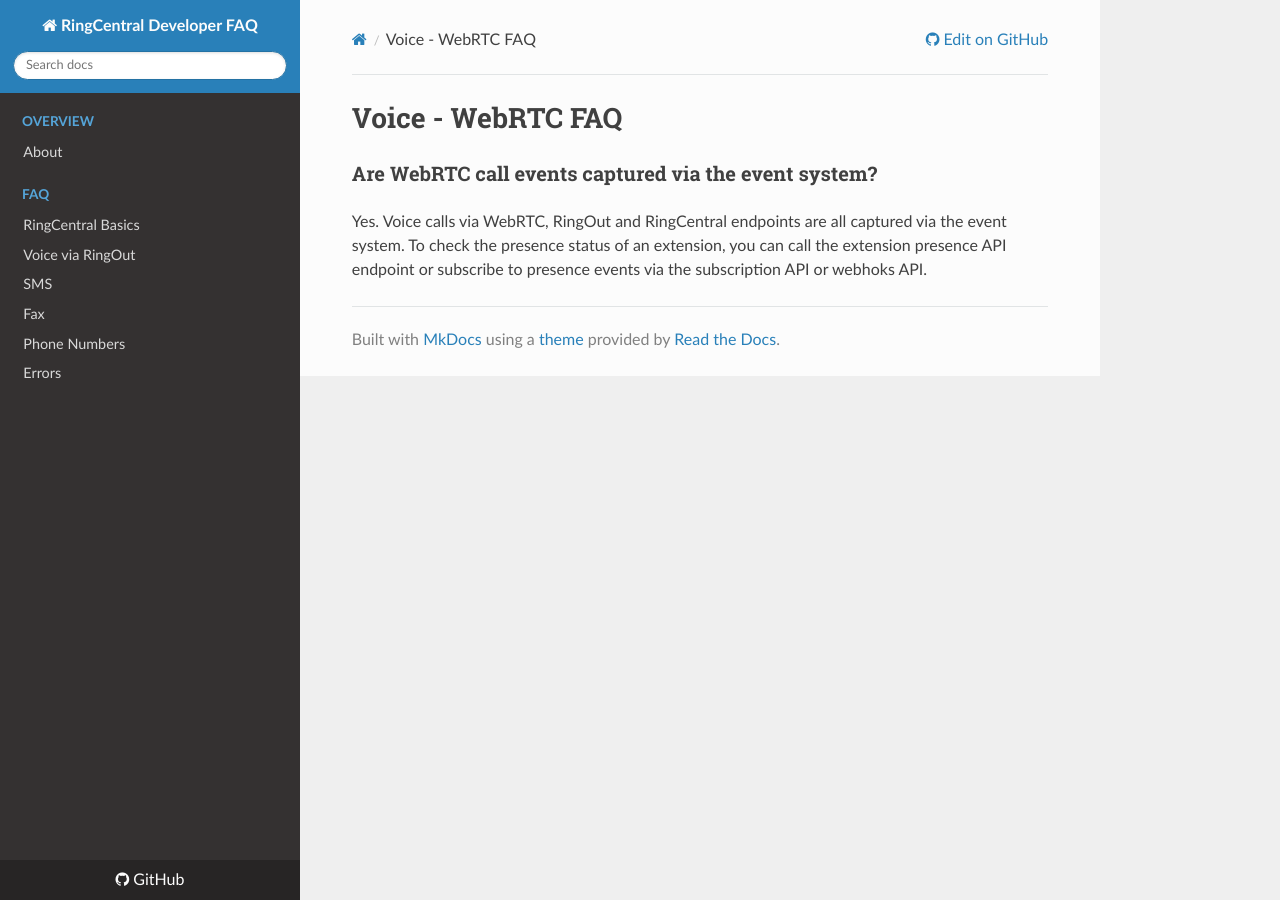
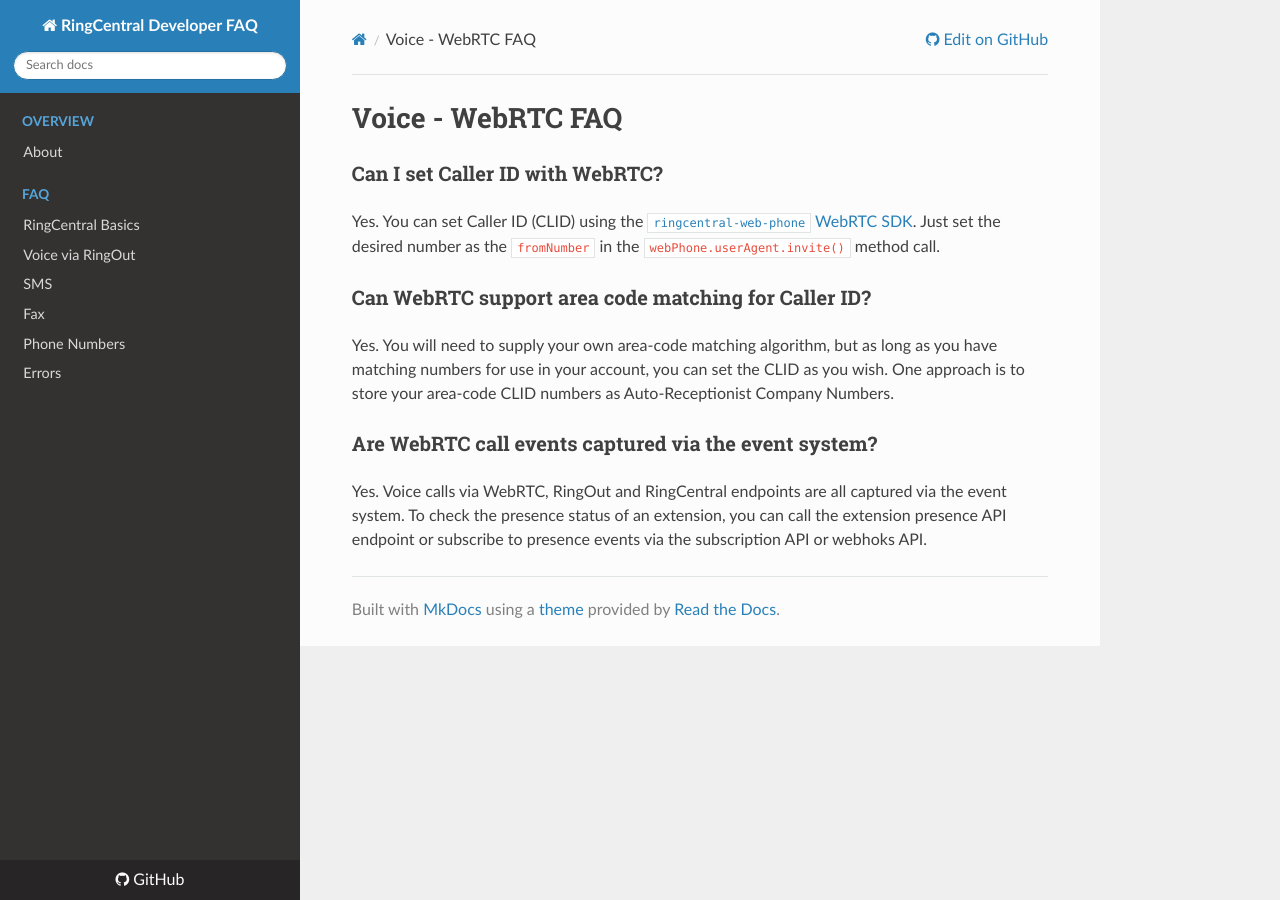
Before and after one commit to ringcentral/ringcentral-faq, an MkDocs documentation site: the page built from docs/voice_webrtc.md, in a window 1280 px wide. Built offline with MkDocs 1.6.1, drawn with Linux system fonts in a browser that asks for light colours; nearby versions of some CDN libraries; old or Windows-style settings are respelled for this version of MkDocs.

Commit message:
update docs

```diff
--- a/docs/voice_webrtc.md
+++ b/docs/voice_webrtc.md
@@ -1,4 +1,12 @@
 # Voice - WebRTC FAQ
+
+### Can I set Caller ID with WebRTC?
+
+Yes. You can set Caller ID (CLID) using the [`ringcentral-web-phone` WebRTC SDK](https://github.com/ringcentral/ringcentral-web-phone). Just set the desired number as the `fromNumber` in the `webPhone.userAgent.invite()` method call.
+
+### Can WebRTC support area code matching for Caller ID?
+
+Yes. You will need to supply your own area-code matching algorithm, but as long as you have matching numbers for use in your account, you can set the CLID as you wish. One approach is to store your area-code CLID numbers as Auto-Receptionist Company Numbers.
 
 ### Are WebRTC call events captured via the event system?
 
```
